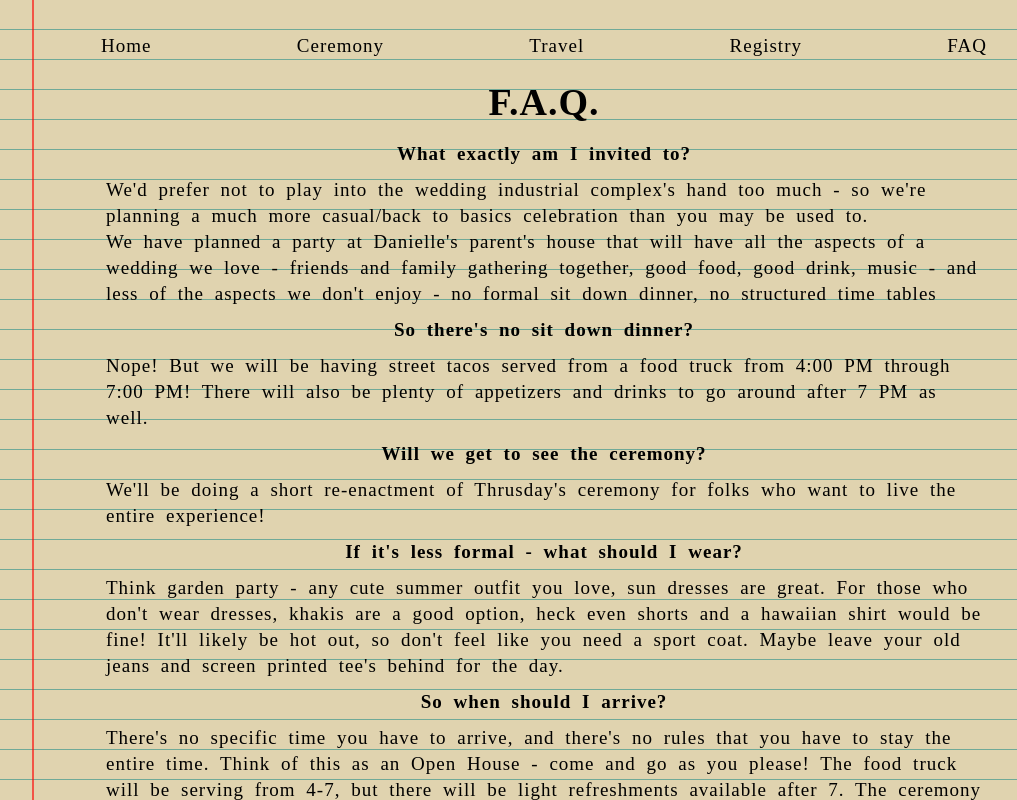
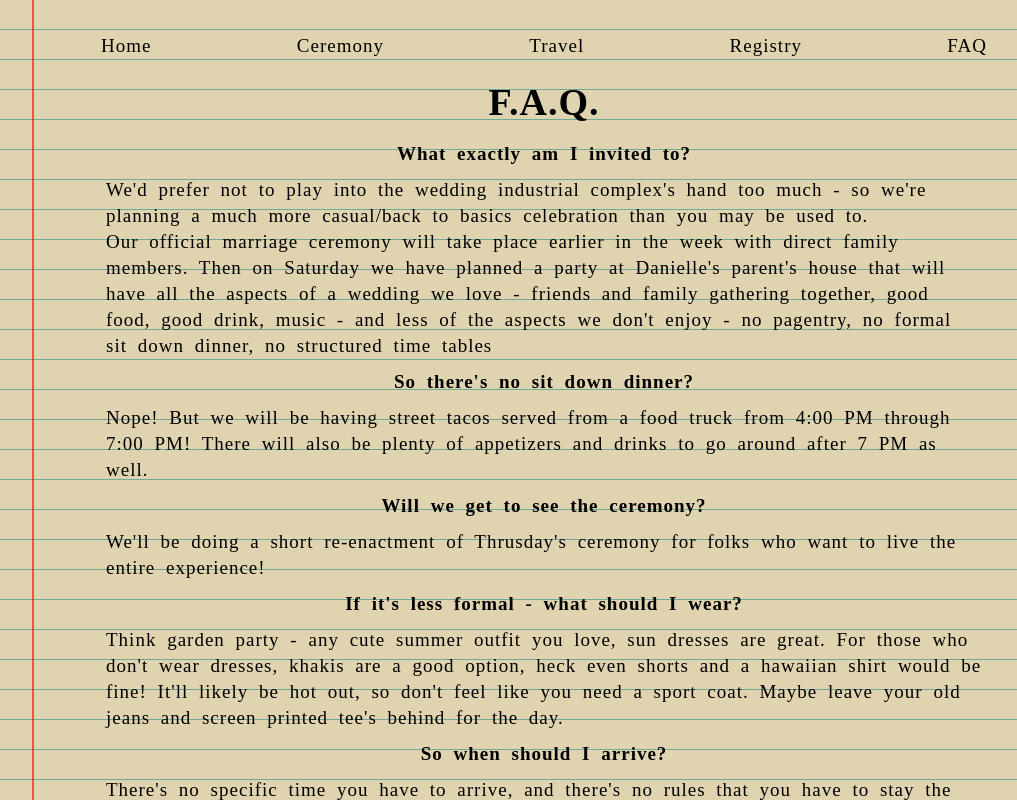
Before and after one commit to danielleahrens/unity, a React (Create React App) app: page /ceremony in a window 1280 px wide. Both pictures are taken after a click on the element "FAQ". Shown: the top 800 px of the page, without its empty margins (96-1113 px from the left). Built offline with nearby package versions, Linux system fonts and the light colour scheme.

Commit message:
add to faq

```diff
--- a/src/Faq.js
+++ b/src/Faq.js
@@ -10,7 +10,7 @@ function Faq() {
                 </div>
                 <div className="faq-answer-wrapper">
                     <div classname="copy">We'd prefer not to play into the wedding industrial complex's hand too much - so we're planning a much more casual/back to basics celebration than you may be used to.</div>
-                    <div classname="copy">We have planned a party at Danielle's parent's house that will have all the aspects of a wedding we love - friends and family gathering together, good food, good drink, music - and less of the aspects we don't enjoy - no formal sit down dinner, no structured time tables</div>
+                    <div classname="copy">Our official marriage ceremony will take place earlier in the week with direct family members. Then on Saturday we have planned a party at Danielle's parent's house that will have all the aspects of a wedding we love - friends and family gathering together, good food, good drink, music - and less of the aspects we don't enjoy - no pagentry, no formal sit down dinner, no structured time tables</div>
                 </div>
             </div>
             <div className="faq-wrapper">
```
